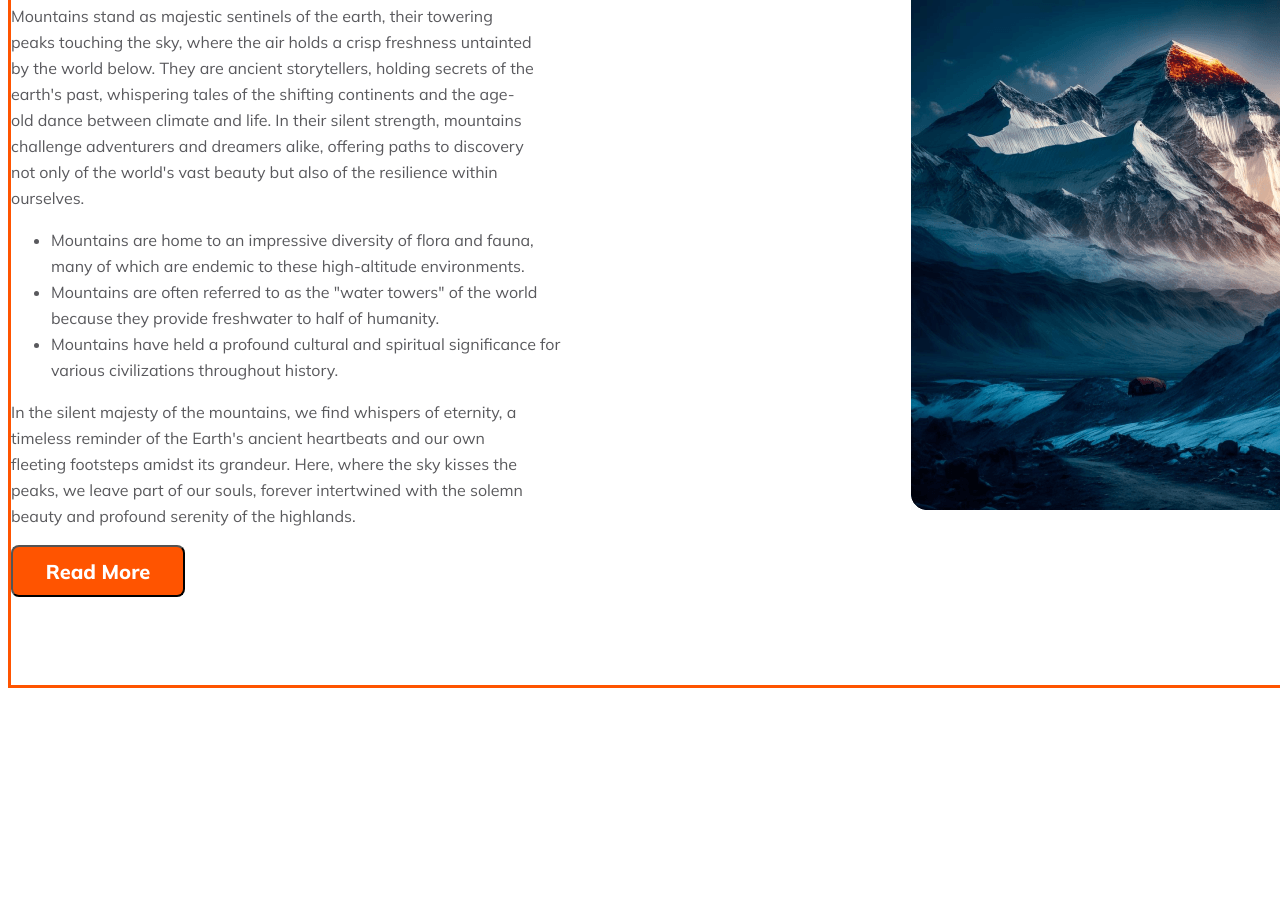
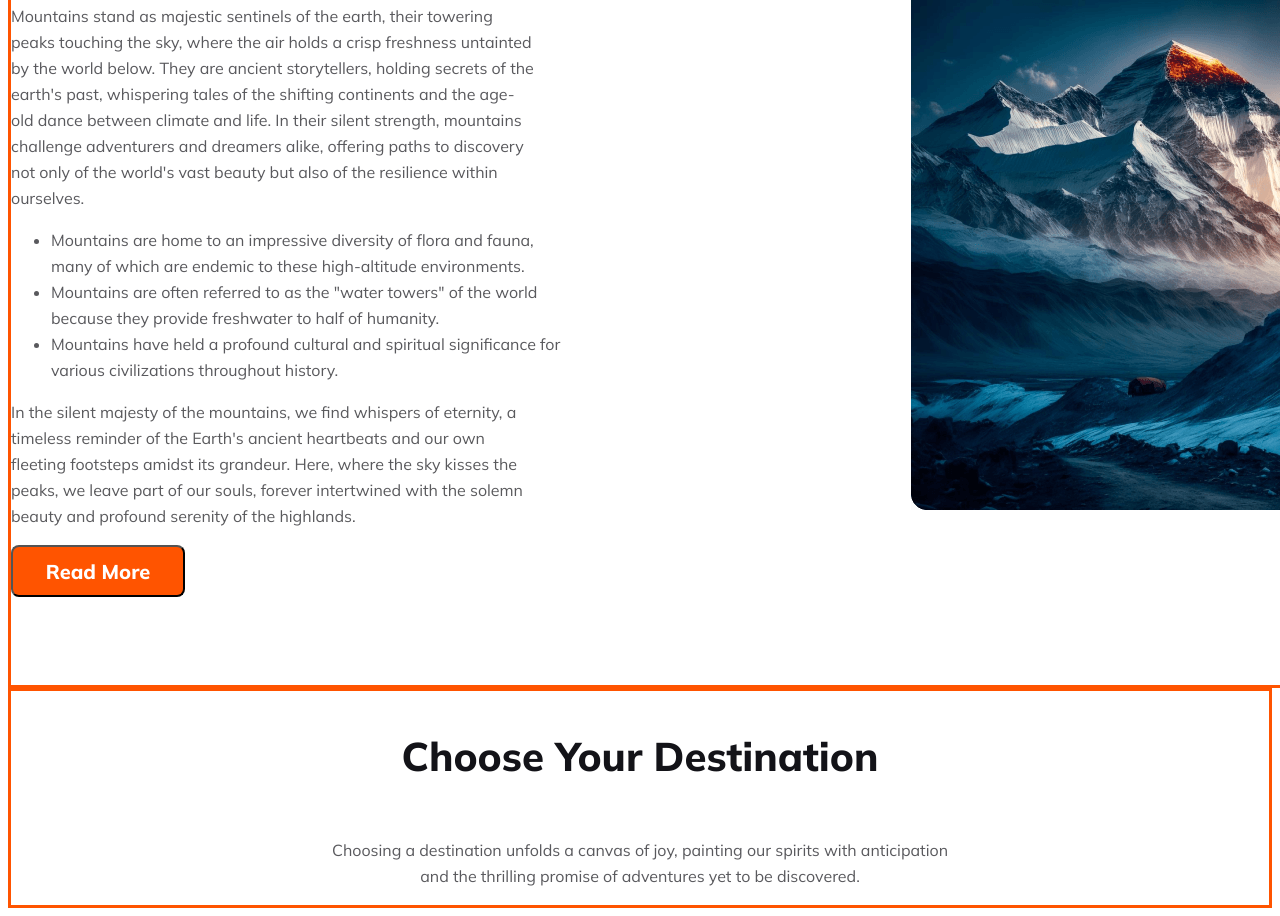
Before and after one commit to Dipanjan2/assignment--2, a plain HTML site: page index.html in a window 1280 px wide. Shown: the part 826-1742 px from the top of the page. Before the commit the page ends 1522 px from the top, so only its background shows below. Drawn offline with Linux system fonts and the light colour scheme.

Commit message:
goodnight everyone

```diff
--- a/index.html
+++ b/index.html
@@ -69,7 +69,25 @@
 
     <section class="two-sec">
 
+        <div class="two-contant">
 
+            <p class="two-title">
+                Choose Your Destination
+            </p>
+            <p class="write-two">
+                Choosing a destination unfolds a canvas of joy, painting our spirits with anticipation and the thrilling promise of adventures yet to be discovered.
+
+            </p>
+
+        </div>
+        <div class="two-container">
+            <div class="two-pic-one">
+
+            </div>
+
+
+
+        </div>
 
     </section>
 
--- a/styles.css
+++ b/styles.css
@@ -245,3 +245,31 @@ border-radius: 16px;
 background: url(<path-to-image>), lightgray 50% / cover no-repeat;
 
  }
+
+ .two-contant{
+  display: flex;
+  flex-direction: column;
+  justify-content: center;
+  align-items: center;
+  border: #FF5400 solid;
+ }
+ .two-title{
+  color: #131318;
+  text-align: center;
+  font-family: Mulish;
+  font-size: 40px;
+  font-style: normal;
+  font-weight: 800;
+  line-height: normal;
+ }
+ .write-two{
+  width: 643px;
+  color: rgba(19, 19, 24, 0.70);
+  justify-content: center;
+  text-align: center;
+  font-family: Mulish;
+  font-size: 16px;
+  font-style: normal;
+  font-weight: 400;
+  line-height: 26px; /* 162.5% */
+ }
```
